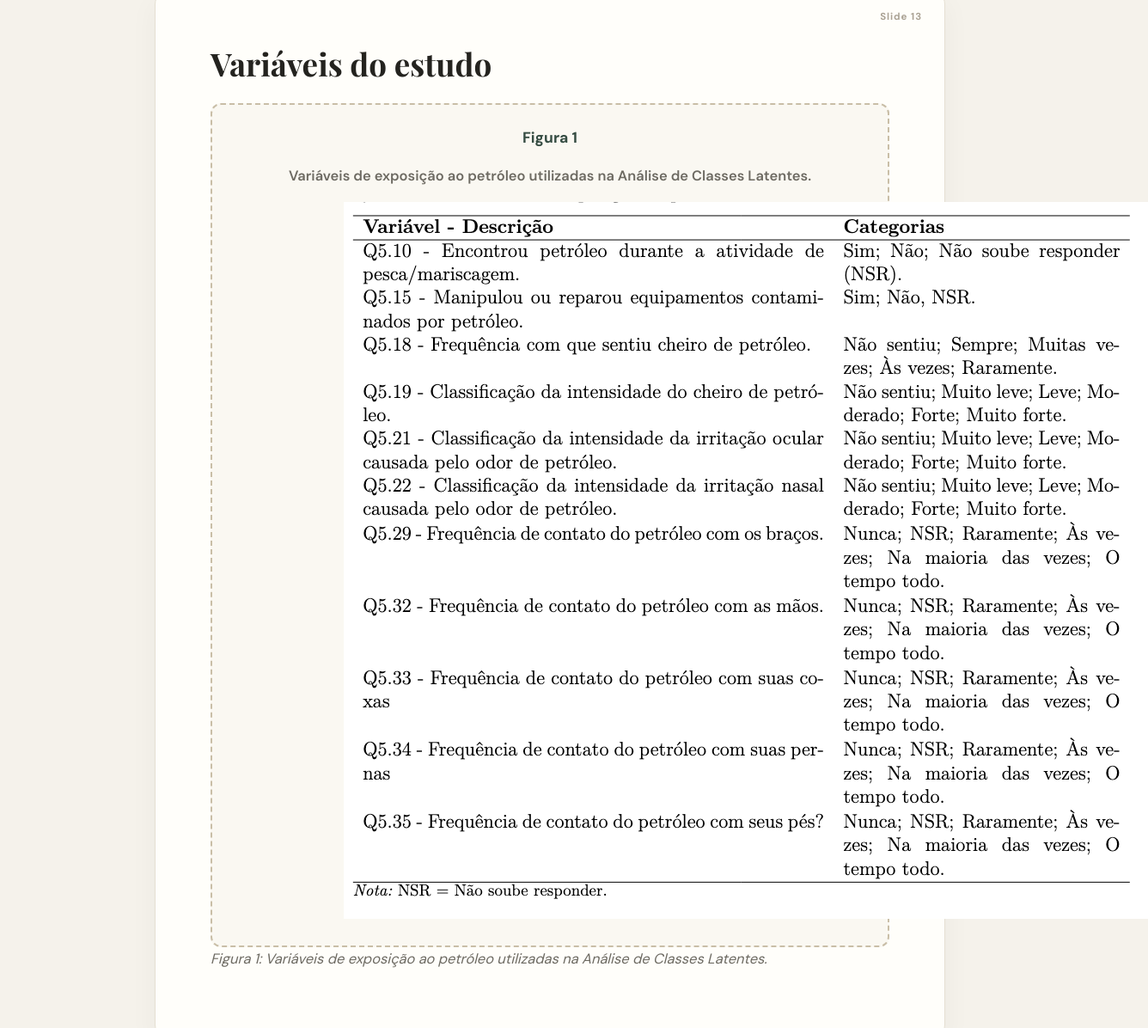
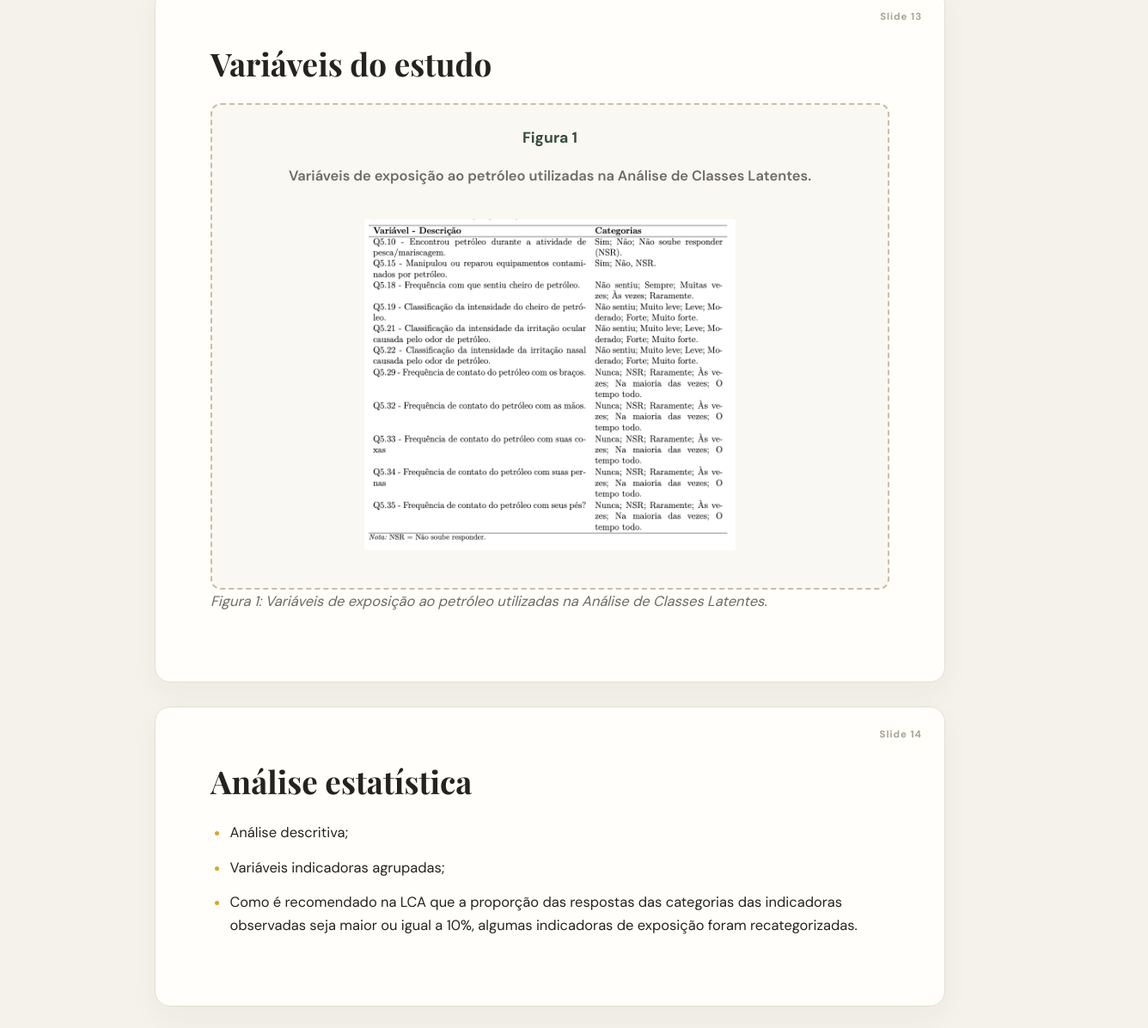
Before and after one commit to mavigonsalves18/apresentacao_tcc, a plain HTML site: page index.html in a window 1280 px wide. Shown: the part 5708-6904 px from the top of the page at 86% size, 1336 px wide, since content can reach past the window. Drawn offline with nearby package versions, Linux system fonts and the light colour scheme.

Commit message:
Update style.css

```diff
--- a/style.css
+++ b/style.css
@@ -13,4 +13,13 @@ main{max-width:1120px;margin:42px auto;padding:0 24px}.slide{position:relative;b
 .figure-placeholder{min-height:220px;border:2px dashed #c9bea7;border-radius:12px;background:#faf8f2;display:flex;flex-direction:column;align-items:center;justify-content:center;text-align:center;padding:24px;color:var(--muted)}.figure-placeholder strong{font-size:1.1rem;color:var(--green)}.figure-placeholder p{font-weight:600}.figure-placeholder small{max-width:480px}
 .caption{color:var(--muted);font-size:.92rem;font-style:italic;margin:0 0 16px}.diagram{display:grid;grid-template-columns:1fr auto 1fr;align-items:center;gap:18px;padding:18px;background:#faf8f2;border-radius:12px}.covariates,.indicators{display:grid;gap:8px}.covariates span,.indicators span{padding:9px 12px;text-align:center;background:white;border:1px solid var(--line);border-radius:7px}.latent{padding:22px 16px;border:2px solid var(--gold);border-radius:50%;text-align:center;font-weight:700;color:var(--green)}.arrow{font-size:2rem;color:var(--gold)}
 .wide{max-width:100%}.table-wrap{overflow-x:auto}table{border-collapse:collapse;width:100%;font-size:.88rem;background:white}th,td{border-bottom:1px solid var(--line);padding:10px 12px;text-align:left;vertical-align:top}th{background:#f1ede3;color:var(--green);font-weight:700}tbody tr:hover{background:#fbf8ef}.refs{min-height:230px}.refs li{margin-bottom:18px}footer{display:flex;justify-content:space-between;gap:20px;padding:35px 8px;color:var(--muted);font-size:.9rem}footer a{color:var(--green);text-decoration:none}
+.imagem-slide {
+  display: block;
+  max-width: 90%;
+  max-height: 65vh;
+  width: auto;
+  height: auto;
+  margin: 20px auto;
+  object-fit: contain;
+}
 @media(max-width:760px){.top{align-items:flex-start;flex-wrap:wrap}.menu-button{display:block}.top nav{display:none;width:100%;flex-direction:column;gap:8px;padding:8px 0}.top nav.open{display:flex}.top nav a{padding:5px}.hero{min-height:540px}.contents-list{grid-template-columns:1fr}.diagram{grid-template-columns:1fr}.arrow{transform:rotate(90deg);text-align:center}.slide{padding:30px 22px}.slide-number{top:14px;right:18px}.section-heading{margin-top:52px}footer{flex-direction:column}}
```
